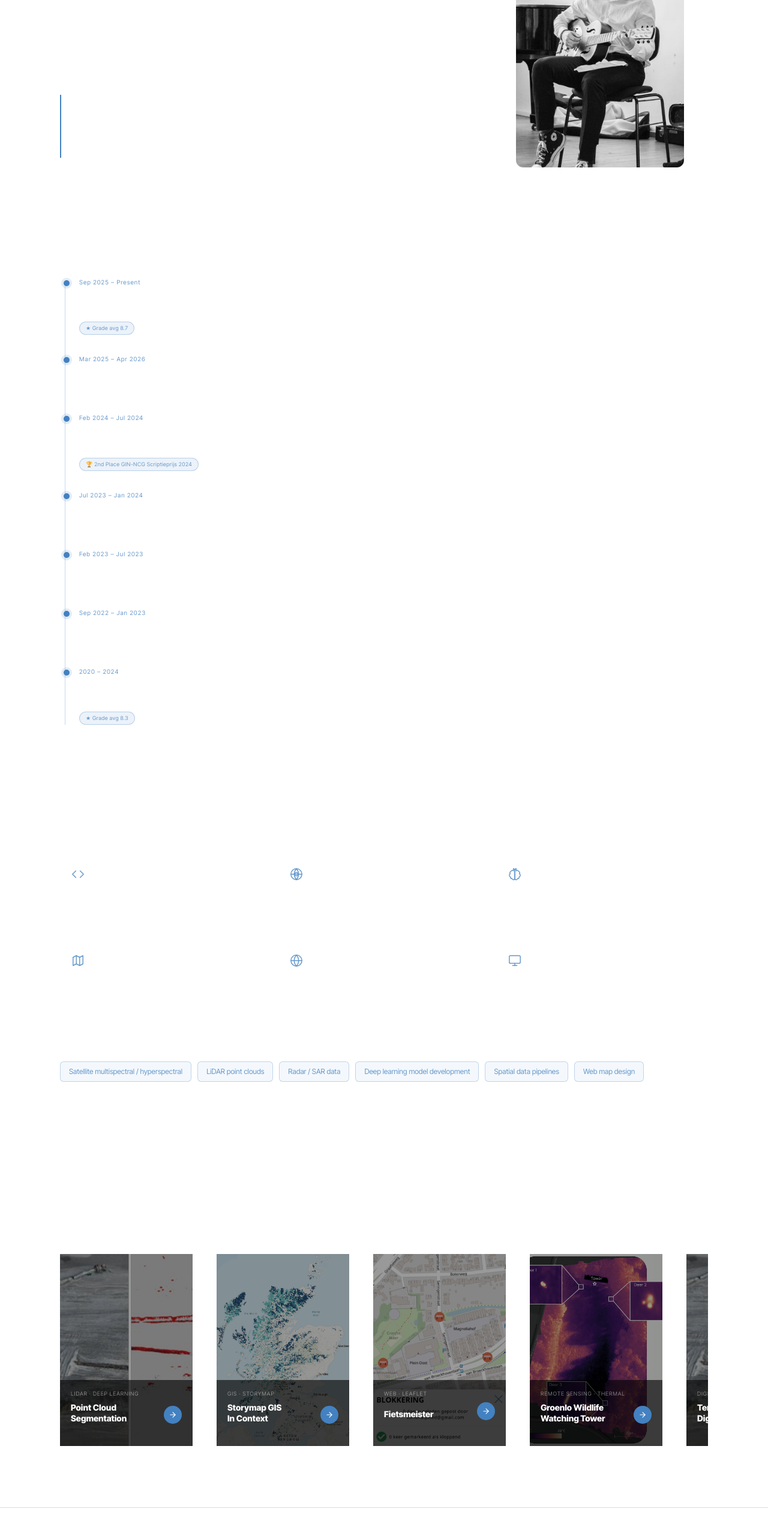
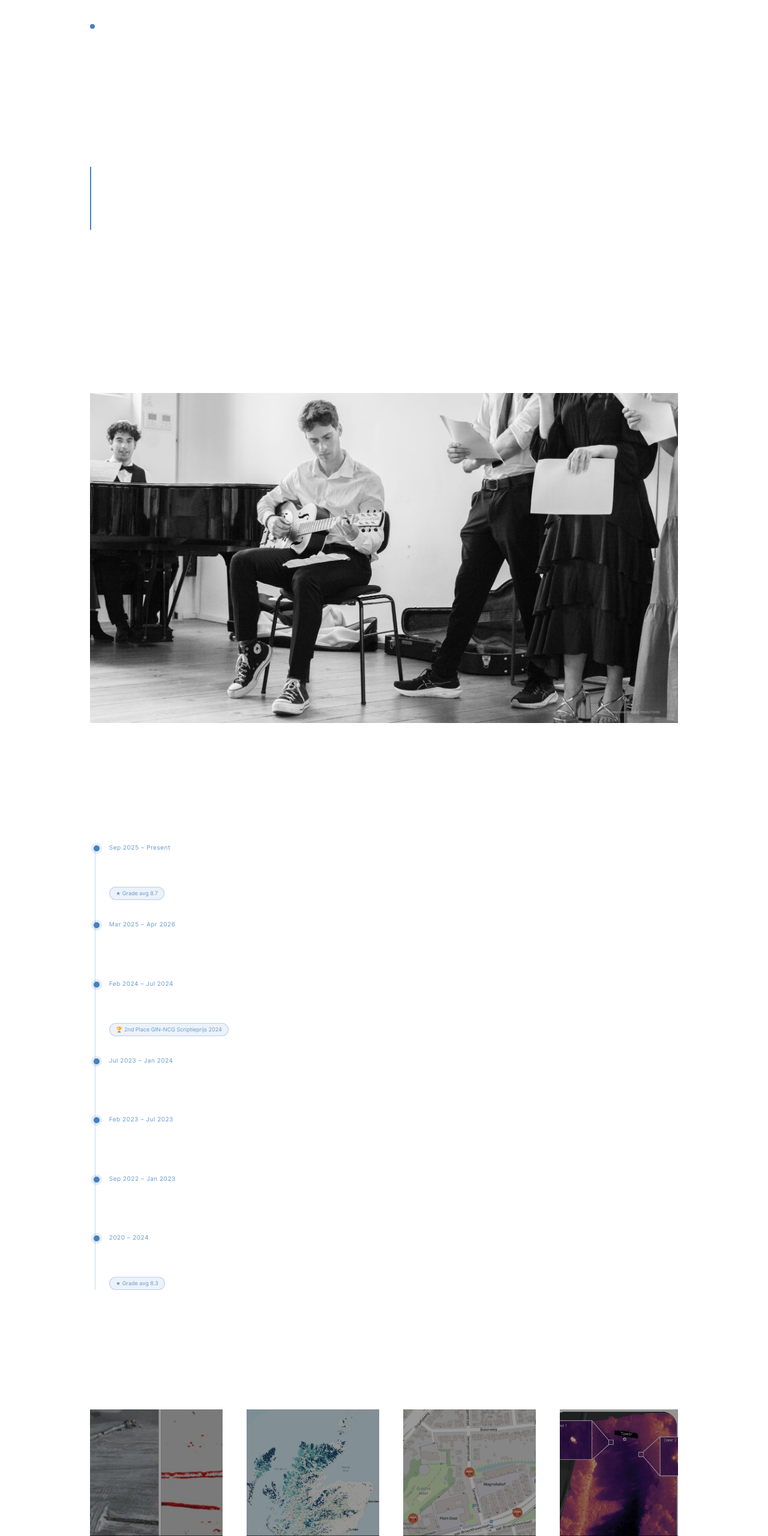
Before and after one commit to TomerP2/tomerp2.github.io, a plain HTML site: page index.html in a window 1280 px wide. Shown: the part 240-2800 px from the top of the page at 60% size. Drawn offline with Linux system fonts and the light colour scheme.

Commit message:
Made bunch more changes

```diff
--- a/css/style.css
+++ b/css/style.css
@@ -44,7 +44,10 @@ img {
   --bg-1: rgba(0, 0, 0, 0.55);
   --bg-2: rgba(0, 0, 0, 0.65);
   --bg-3: rgba(0, 0, 0, 0.6);
-  --section-pad: 64px 100px;
+  --section-pad-x: 150px;
+  --section-pad-y: 72px;
+  --section-pad: var(--section-pad-y) var(--section-pad-x);
+  --hero-pad-y: 25vh;
 }
 
 /* ─── Navigation ─────────────────────────────────── */
@@ -66,6 +69,7 @@ img {
   border: 0.5px solid rgba(255, 255, 255, 0.14);
   border-radius: 40px;
   padding: 6px 8px;
+  background: rgba(0, 0, 0, 0.3);
 }
 
 .nav-pill a {
@@ -90,7 +94,7 @@ img {
 /* ─── Hero ───────────────────────────────────────── */
 #about {
   background: var(--bg-0);
-  padding: var(--section-pad);
+  padding: var(--hero-pad-y) var(--section-pad-x);
   display: flex;
   align-items: center;
   justify-content: space-between;
@@ -144,31 +148,30 @@ img {
 .hero-image {
   flex-shrink: 0;
   width: 280px;
-  height: 380px;
-  border-radius: 12px;
   overflow: hidden;
   margin-right: 40px;
 }
 
 .hero-image img {
   width: 100%;
-  height: 100%;
-  object-fit: cover;
-  object-position: center 20%;
+  height: auto;
+  display: block;
 }
 
 /* ─── Photo Strip ────────────────────────────────── */
 .photo-strip {
   width: 100%;
   height: auto;
-  border-top: 0.5px solid var(--border);
-  border-bottom: 0.5px solid var(--border);
+  padding-top: var(--section-pad-y);
+  padding-bottom: var(--section-pad-y);
 }
 
 .photo-strip img {
-  width: 100%;
+  width: calc(100% - 2 * var(--section-pad-x));
   height: auto;
   object-fit: initial;
+  display: block;
+  margin: 0 auto;
 }
 
 /* ─── Section base ───────────────────────────────── */
@@ -552,7 +555,7 @@ img {
 
   .hero-image {
     width: 100%;
-    height: 220px;
+    height: auto;
     margin-right: 0;
   }
 
--- a/index.html
+++ b/index.html
@@ -43,15 +43,15 @@
         internships and full-time work.
       </p>
     </div>
-    <div class="hero-image reveal">
-      <img src="img/guitar_picture_cropped.png" alt="Tomer Peled playing guitar" />
-    </div>
+    <!-- <div class="hero-image reveal">
+      <img src="img/guitar_cutout_transparent.png" alt="Tomer Peled playing guitar" />
+    </div> -->
   </section>
 
   <!-- ─── Full-bleed photo strip ──────────────────────── -->
-  <!-- <div class="photo-strip">
-    <img src="img/iceberg.jpg" alt="" aria-hidden="true" />
-  </div> -->
+  <div class="photo-strip">
+    <img src="img/image_of_me.jpeg" alt="" aria-hidden="true" />
+  </div>
 
   <!-- ─── Experience / Timeline ───────────────────────── -->
   <section id="experience" class="section">
@@ -107,6 +107,97 @@
     </div>
   </section>
 
+  <!-- ─── Projects ─────────────────────────────────────── -->
+  <section id="projects" class="section">
+    <div class="section-label">Projects</div>
+    <div class="projects-scroll-wrapper">
+      <div class="projects-row">
+
+        <!-- Add/edit project cards here. Set data-href when project pages are ready. -->
+        <div class="project-card reveal" data-href="projects/point-cloud-segmentation.html" role="article">
+          <img class="project-card-img" src="img/van_oord_project.png" alt="Point Cloud Segmentation" />
+          <div class="project-card-overlay">
+            <div class="project-tag">LiDAR · Deep Learning</div>
+            <div class="project-row">
+              <div class="project-title">Point Cloud<br>Segmentation</div>
+              <div class="project-arrow" aria-label="View project">
+                <svg viewBox="0 0 24 24">
+                  <line x1="5" y1="12" x2="19" y2="12" />
+                  <polyline points="12 5 19 12 12 19" />
+                </svg>
+              </div>
+            </div>
+          </div>
+        </div>
+
+        <div class="project-card reveal" data-href="projects/storymap-gis.html" role="article">
+          <img class="project-card-img" src="img/GIS_in_context_project.png" alt="Storymap GIS In Context" />
+          <div class="project-card-overlay">
+            <div class="project-tag">GIS · Storymap</div>
+            <div class="project-row">
+              <div class="project-title">Storymap GIS<br>In Context</div>
+              <div class="project-arrow" aria-label="View project">
+                <svg viewBox="0 0 24 24">
+                  <line x1="5" y1="12" x2="19" y2="12" />
+                  <polyline points="12 5 19 12 12 19" />
+                </svg>
+              </div>
+            </div>
+          </div>
+        </div>
+
+        <div class="project-card reveal" data-href="projects/fietsmeister.html" role="article">
+          <img class="project-card-img" src="img/fietsmeister_project.png" alt="Fietsmeister" />
+          <div class="project-card-overlay">
+            <div class="project-tag">Web · Leaflet</div>
+            <div class="project-row">
+              <div class="project-title">Fietsmeister</div>
+              <div class="project-arrow" aria-label="View project">
+                <svg viewBox="0 0 24 24">
+                  <line x1="5" y1="12" x2="19" y2="12" />
+                  <polyline points="12 5 19 12 12 19" />
+                </svg>
+              </div>
+            </div>
+          </div>
+        </div>
+
+        <div class="project-card reveal" data-href="projects/wildlife-tower.html" role="article">
+          <img class="project-card-img" src="img/Groenlo_project.png" alt="Groenlo Wildlife Watching Tower" />
+          <div class="project-card-overlay">
+            <div class="project-tag">Remote Sensing · Thermal</div>
+            <div class="project-row">
+              <div class="project-title">Groenlo Wildlife<br>Watching Tower</div>
+              <div class="project-arrow" aria-label="View project">
+                <svg viewBox="0 0 24 24">
+                  <line x1="5" y1="12" x2="19" y2="12" />
+                  <polyline points="12 5 19 12 12 19" />
+                </svg>
+              </div>
+            </div>
+          </div>
+        </div>
+
+        <div class="project-card reveal" data-href="projects/digital-twin.html" role="article">
+          <img class="project-card-img" src="img/van_oord_project.png" alt="Digital Twin" />
+          <div class="project-card-overlay">
+            <div class="project-tag">Digital Twin · Movares</div>
+            <div class="project-row">
+              <div class="project-title">Termunterzijldiep<br>Digital Twin</div>
+              <div class="project-arrow" aria-label="View project">
+                <svg viewBox="0 0 24 24">
+                  <line x1="5" y1="12" x2="19" y2="12" />
+                  <polyline points="12 5 19 12 12 19" />
+                </svg>
+              </div>
+            </div>
+          </div>
+        </div>
+
+      </div>
+    </div>
+    <p class="projects-hint">← Scroll to see more projects</p>
+  </section>
   <!-- ─── Skills ───────────────────────────────────────── -->
   <section id="skills" class="section">
     <div class="section-label">Skills</div>
@@ -225,97 +316,6 @@
 
   </section>
 
-  <!-- ─── Projects ─────────────────────────────────────── -->
-  <section id="projects" class="section">
-    <div class="section-label">Projects</div>
-    <div class="projects-scroll-wrapper">
-      <div class="projects-row">
-
-        <!-- Add/edit project cards here. Set data-href when project pages are ready. -->
-        <div class="project-card reveal" data-href="projects/point-cloud-segmentation.html" role="article">
-          <img class="project-card-img" src="img/van_oord_project.png" alt="Point Cloud Segmentation" />
-          <div class="project-card-overlay">
-            <div class="project-tag">LiDAR · Deep Learning</div>
-            <div class="project-row">
-              <div class="project-title">Point Cloud<br>Segmentation</div>
-              <div class="project-arrow" aria-label="View project">
-                <svg viewBox="0 0 24 24">
-                  <line x1="5" y1="12" x2="19" y2="12" />
-                  <polyline points="12 5 19 12 12 19" />
-                </svg>
-              </div>
-            </div>
-          </div>
-        </div>
-
-        <div class="project-card reveal" data-href="projects/storymap-gis.html" role="article">
-          <img class="project-card-img" src="img/GIS_in_context_project.png" alt="Storymap GIS In Context" />
-          <div class="project-card-overlay">
-            <div class="project-tag">GIS · Storymap</div>
-            <div class="project-row">
-              <div class="project-title">Storymap GIS<br>In Context</div>
-              <div class="project-arrow" aria-label="View project">
-                <svg viewBox="0 0 24 24">
-                  <line x1="5" y1="12" x2="19" y2="12" />
-                  <polyline points="12 5 19 12 12 19" />
-                </svg>
-              </div>
-            </div>
-          </div>
-        </div>
-
-        <div class="project-card reveal" data-href="projects/fietsmeister.html" role="article">
-          <img class="project-card-img" src="img/fietsmeister_project.png" alt="Fietsmeister" />
-          <div class="project-card-overlay">
-            <div class="project-tag">Web · Leaflet</div>
-            <div class="project-row">
-              <div class="project-title">Fietsmeister</div>
-              <div class="project-arrow" aria-label="View project">
-                <svg viewBox="0 0 24 24">
-                  <line x1="5" y1="12" x2="19" y2="12" />
-                  <polyline points="12 5 19 12 12 19" />
-                </svg>
-              </div>
-            </div>
-          </div>
-        </div>
-
-        <div class="project-card reveal" data-href="projects/wildlife-tower.html" role="article">
-          <img class="project-card-img" src="img/Groenlo_project.png" alt="Groenlo Wildlife Watching Tower" />
-          <div class="project-card-overlay">
-            <div class="project-tag">Remote Sensing · Thermal</div>
-            <div class="project-row">
-              <div class="project-title">Groenlo Wildlife<br>Watching Tower</div>
-              <div class="project-arrow" aria-label="View project">
-                <svg viewBox="0 0 24 24">
-                  <line x1="5" y1="12" x2="19" y2="12" />
-                  <polyline points="12 5 19 12 12 19" />
-                </svg>
-              </div>
-            </div>
-          </div>
-        </div>
-
-        <div class="project-card reveal" data-href="projects/digital-twin.html" role="article">
-          <img class="project-card-img" src="img/van_oord_project.png" alt="Digital Twin" />
-          <div class="project-card-overlay">
-            <div class="project-tag">Digital Twin · Movares</div>
-            <div class="project-row">
-              <div class="project-title">Termunterzijldiep<br>Digital Twin</div>
-              <div class="project-arrow" aria-label="View project">
-                <svg viewBox="0 0 24 24">
-                  <line x1="5" y1="12" x2="19" y2="12" />
-                  <polyline points="12 5 19 12 12 19" />
-                </svg>
-              </div>
-            </div>
-          </div>
-        </div>
-
-      </div>
-    </div>
-    <p class="projects-hint">← Scroll to see more projects</p>
-  </section>
 
   <!-- ─── Contact ──────────────────────────────────────── -->
   <footer id="contact" role="contentinfo">
```
Also changed, not shown: img/guitar_cutout.png (added), img/guitar_cutout_01.png (added), img/guitar_cutout_transparent.png (added).
